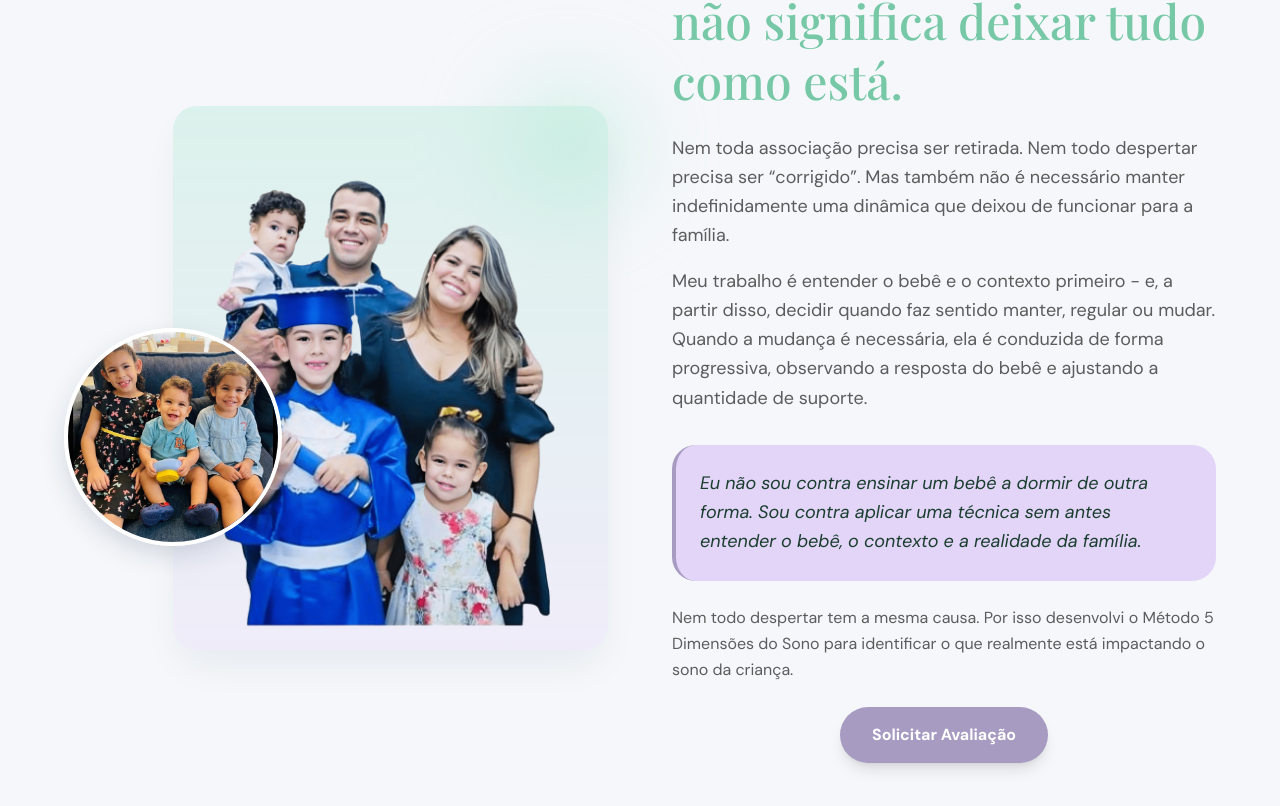
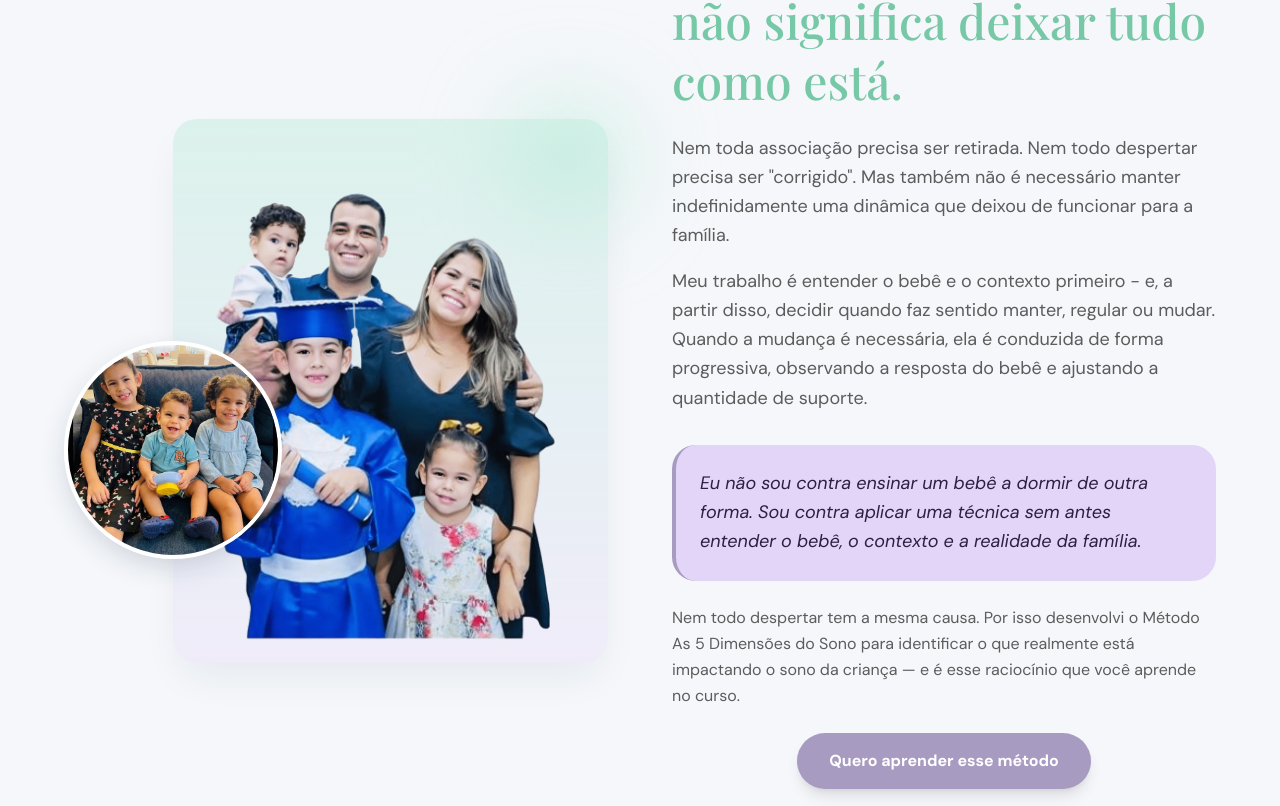
Before and after one commit to jotaraujo/5_dimensoes_do_sono, a React (Vite) app: page / in a window 1280 px wide. Shown: the part 1014-1820 px from the top of the page. Built offline with nearby package versions, Linux system fonts and the light colour scheme; a web font is replaced by a local one.

Commit message:
refactor(comprehension): update positioning copy and course CTA

```diff
--- a/src/components/Comprehension.jsx
+++ b/src/components/Comprehension.jsx
@@ -1,73 +1,97 @@
 import { useScrollAnimation } from '../hooks/useScrollAnimation'
 import Button from './ui/Button'
+import { CHECKOUT_LAUNCH } from '../constants/checkout'
 
 import criancas1Img from '../assets/criancas_1.png'
 import criancas3Img from '../assets/criancas_3.jpeg'
 
+/**
+ * Comprehension — Seção de posicionamento "Compreender não significa
+ * deixar tudo como está".
+ *
+ * Mantida do original, mas com CTA atualizado para o curso (em vez de
+ * avaliação individual). Texto ajustado segundo briefing item 4.
+ */
 export default function Comprehension() {
 	const imageRef = useScrollAnimation()
 	const textRef = useScrollAnimation()
 
 	return (
-    <section className="section-padding bg-background">
-      <div className="container-max grid grid-cols-1 md:grid-cols-2 gap-16 items-center">
-
+		<section className='section-padding bg-background'>
+			<div className='container-max grid grid-cols-1 md:grid-cols-2 gap-16 items-center'>
 				{/* Imagens empilhadas */}
-        <div ref={imageRef} className="order-2 md:order-1 relative h-120 fade-in-left">
+				<div
+					ref={imageRef}
+					className='order-2 md:order-1 relative h-120 fade-in-left'
+				>
 					{/* Imagem principal */}
 					<div className="relative z-10 w-4/5 ml-auto rounded-3xl shadow-ambient aspect-4/5
             bg-linear-to-b from-primary-container/40 to-secondary-container/30 flex items-end justify-center overflow-hidden">
 						<img
 							src={criancas1Img}
-              alt="Eu com meus filhos"
-              className="w-full h-full object-contain object-bottom"
+							alt='Eu com meus filhos'
+							className='w-full h-full object-contain object-bottom'
 						/>
 					</div>
 
 					{/* Imagem secundária sobreposta */}
-          <div className="absolute bottom-10 left-0 z-20 w-2/5 rounded-full overflow-hidden shadow-[0_10px_30px_-5px_rgba(26,47,74,0.2)] border-4 border-white aspect-square">
+					<div className='absolute bottom-10 left-0 z-20 w-2/5 rounded-full overflow-hidden shadow-[0_10px_30px_-5px_rgba(26,47,74,0.2)] border-4 border-white aspect-square'>
 						<img
 							src={criancas3Img}
-              alt="Meus filhos"
-              className="w-full h-full object-cover"
+							alt='Meus filhos'
+							className='w-full h-full object-cover'
 						/>
 					</div>
 
 					{/* Detalhe decorativo */}
-          <div className="absolute -top-6 -right-6 w-32 h-32 bg-primary-container rounded-full mix-blend-multiply filter blur-2xl opacity-50" />
+					<div className='absolute -top-6 -right-6 w-32 h-32 bg-primary-container rounded-full mix-blend-multiply filter blur-2xl opacity-50' />
 				</div>
 
 				{/* Texto */}
-        <div ref={textRef} className="order-1 md:order-2 flex flex-col gap-6 fade-in-right">
-          <h2 className="font-display text-4xl md:text-5xl font-medium text-primary leading-tight">
+				<div ref={textRef} className='order-1 md:order-2 flex flex-col gap-6 fade-in-right'>
+					<h2 className='font-display text-4xl md:text-5xl font-medium text-primary leading-tight'>
 						Compreender o bebê não significa deixar tudo como está.
 					</h2>
 
-          <div className="text-lg text-on-surface-variant space-y-4 leading-relaxed">
+					<div className='text-lg text-on-surface-variant space-y-4 leading-relaxed'>
 						<p>
-              Nem toda associação precisa ser retirada. Nem todo despertar precisa ser “corrigido”. Mas também não é necessário manter indefinidamente uma dinâmica que deixou de funcionar para a família.
+							Nem toda associação precisa ser retirada. Nem todo despertar precisa
+							ser "corrigido". Mas também não é necessário manter indefinidamente
+							uma dinâmica que deixou de funcionar para a família.
 						</p>
 						<p>
-              Meu trabalho é entender o bebê e o contexto primeiro - e, a partir disso, decidir quando faz sentido manter, regular ou mudar. Quando a mudança é necessária, ela é conduzida de forma progressiva, observando a resposta do bebê e ajustando a quantidade de suporte.
+							Meu trabalho é entender o bebê e o contexto primeiro - e, a partir
+							disso, decidir quando faz sentido manter, regular ou mudar. Quando a
+							mudança é necessária, ela é conduzida de forma progressiva,
+							observando a resposta do bebê e ajustando a quantidade de suporte.
 						</p>
 					</div>
 
 					{/* Citação em destaque */}
-          <blockquote className="bg-secondary-container p-6 rounded-2xl border-l-4 border-secondary mt-2">
-            <p className="text-on-primary-container italic text-lg leading-relaxed">
-              Eu não sou contra ensinar um bebê a dormir de outra forma. Sou contra aplicar uma técnica sem antes entender o bebê, o contexto e a realidade da família.
+					<blockquote className='bg-secondary-container p-6 rounded-2xl border-l-4 border-secondary mt-2'>
+						<p className='text-on-secondary-container italic text-lg leading-relaxed'>
+							Eu não sou contra ensinar um bebê a dormir de outra forma. Sou contra
+							aplicar uma técnica sem antes entender o bebê, o contexto e a
+							realidade da família.
 						</p>
 					</blockquote>
 
-          {/* Transição para a mentoria */}
-          <p className="text-base text-on-surface-variant leading-relaxed">
-            Nem todo despertar tem a mesma causa. Por isso desenvolvi o Método 5 Dimensões do Sono para identificar o que realmente está impactando o sono da criança.
+					{/* Transição para o método */}
+					<p className='text-base text-on-surface-variant leading-relaxed'>
+						Nem todo despertar tem a mesma causa. Por isso desenvolvi o Método As 5
+						Dimensões do Sono para identificar o que realmente está impactando o
+						sono da criança — e é esse raciocínio que você aprende no curso.
 					</p>
 
-          {/* Botão único - Solicitar Avaliação */}
-          <div className="flex justify-center">
-            <Button href="https://forms.gle/2LaybDMZUWx4W7wf9" target="_blank" variant="primary" size="default">
-              Solicitar Avaliação
+					{/* CTA atualizado para o curso */}
+					<div className='flex justify-center'>
+						<Button
+							href={CHECKOUT_LAUNCH}
+							target='_blank'
+							variant='primary'
+							size='default'
+						>
+							Quero aprender esse método
 						</Button>
 					</div>
 				</div>
```
Lines whose indentation alone changed are shown as unchanged.
